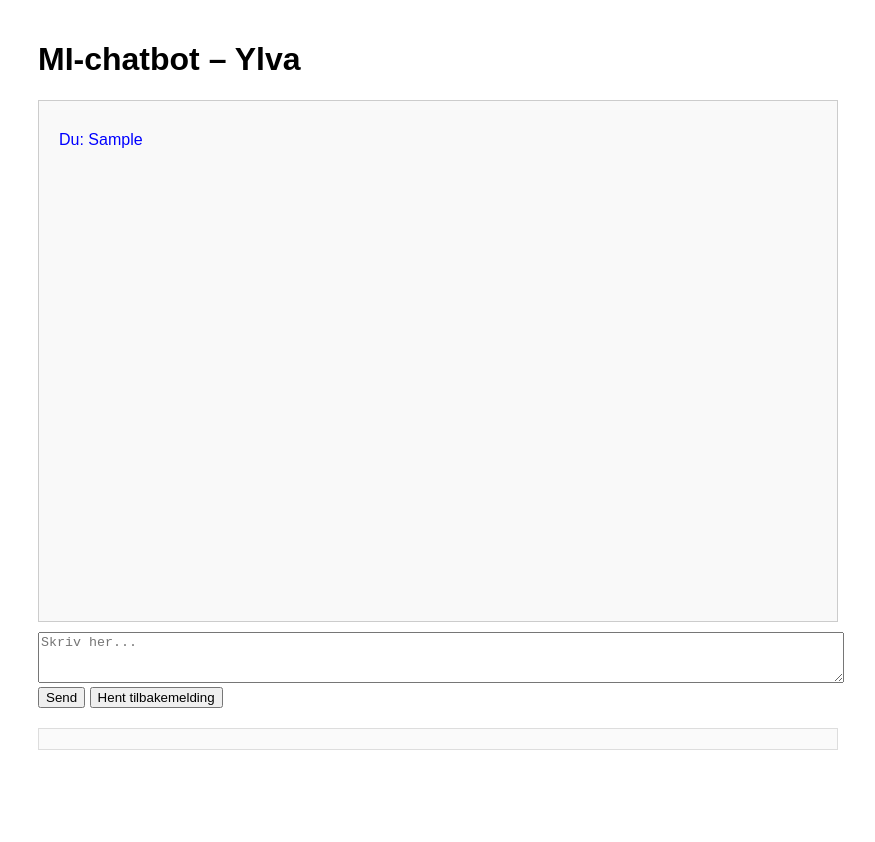
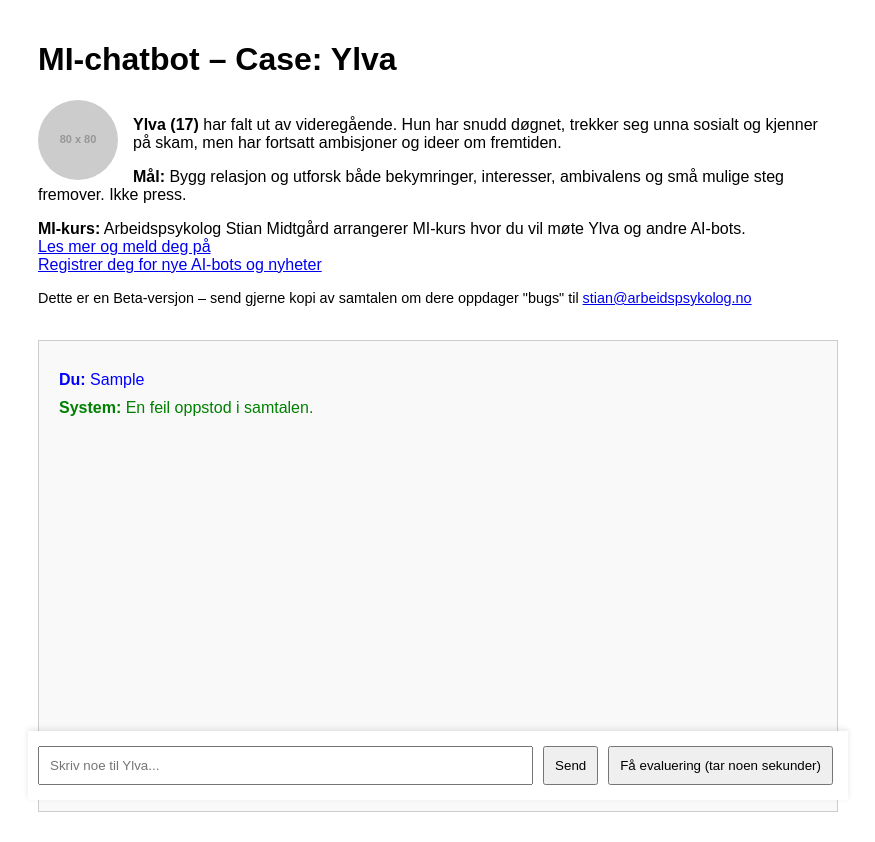
Before and after one commit to StianM1974/MIChatbot-Ylva, a website: page index.html in a window 1280 px wide. Both pictures are taken after typing "Sample" into the empty fields and a click on the button "Send". Shown: the whole page, without its empty margins (202-1077 px from the left). Before the commit the page ends 800 px from the top, so only its background shows below. Drawn offline with Linux system fonts and the light colour scheme; no server answers; placeholder pictures from the web are drawn by us.

Commit message:
Update index.html

```diff
--- a/index.html
+++ b/index.html
@@ -1,65 +1,176 @@
 <!DOCTYPE html>
 <html lang="no">
 <head>
+  <meta name="viewport" content="width=device-width, initial-scale=1.0, maximum-scale=1.0, user-scalable=no">
   <meta charset="UTF-8">
-  <meta name="viewport" content="width=device-width, initial-scale=1.0">
   <title>MI-chatbot – Ylva</title>
   <style>
-    body { font-family: Arial, sans-serif; max-width: 800px; margin: 0 auto; padding: 20px; }
-    #chat { border: 1px solid #ccc; padding: 20px; height: 60vh; overflow-y: auto; background-color: #f9f9f9; margin-bottom: 10px; }
-    .user { color: blue; margin: 10px 0; }
-    .bot { color: green; margin: 10px 0; }
-    #feedback { margin-top: 20px; padding: 10px; border: 1px solid #ddd; background: #fafafa; }
+    body {
+      font-family: Arial, sans-serif;
+      max-width: 800px;
+      margin: 0 auto;
+      padding: 20px;
+    }
+    #chat {
+      border: 1px solid #ccc;
+      padding: 20px;
+      padding-bottom: 100px;
+      height: calc(100vh - 450px);
+      overflow-y: auto;
+      background-color: #f9f9f9;
+      margin-bottom: 10px;
+    }
+    .user {
+      color: blue;
+      margin: 10px 0;
+    }
+    .bot {
+      color: green;
+      margin: 10px 0;
+    }
+    #avatar {
+      float: left;
+      margin-right: 15px;
+      border-radius: 50%;
+      width: 80px;
+      height: 80px;
+    }
+    #instructions {
+      overflow: hidden;
+      margin-bottom: 20px;
+    }
+    #inputContainer {
+      position: fixed;
+      bottom: 0;
+      left: 0;
+      right: 0;
+      margin: 0 auto;
+      width: 100%;
+      max-width: 800px;
+      background: white;
+      padding: 10px;
+      display: flex;
+      justify-content: center;
+      align-items: center;
+      flex-wrap: wrap;
+      box-shadow: 0 -2px 6px rgba(0, 0, 0, 0.1);
+      z-index: 100;
+    }
+    #userInput {
+      flex: 1;
+      padding: 10px;
+      min-width: 200px;
+      margin-right: 5px;
+    }
+    button {
+      padding: 10px;
+      margin: 5px;
+    }
   </style>
 </head>
 <body>
-  <h1>MI-chatbot – Ylva</h1>
+  <h1>MI-chatbot – Case: Ylva</h1>
+  <div id="instructions">
+    <img id="avatar" src="https://placehold.co/80x80" alt="Ylva avatar">
+    <p><strong>Ylva (17)</strong> har falt ut av videregående. Hun har snudd døgnet, trekker seg unna sosialt og kjenner på skam, men har fortsatt ambisjoner og ideer om fremtiden.</p>
+    <p><strong>Mål:</strong> Bygg relasjon og utforsk både bekymringer, interesser, ambivalens og små mulige steg fremover. Ikke press.</p>
+    <p><strong>MI-kurs:</strong> Arbeidspsykolog Stian Midtgård arrangerer MI-kurs hvor du vil møte Ylva og andre AI-bots.<br>
+    <a href="https://www.arbeidspsykolog.no/webinar/" target="_blank">Les mer og meld deg på</a><br>
+    <a href="https://mailchi.mp/arbeidspsykolog.no/f-oppdateringer-om-mi-bots-og-kurs" target="_blank">Registrer deg for nye AI-bots og nyheter</a></p>
+    <p style="font-size: 0.9em;">Dette er en Beta-versjon – send gjerne kopi av samtalen om dere oppdager "bugs" til <a href="mailto:stian@arbeidspsykolog.no">stian@arbeidspsykolog.no</a></p>
+  </div>
+
   <div id="chat"></div>
-  <textarea id="input" rows="3" style="width:100%;" placeholder="Skriv her..."></textarea>
-  <button id="send">Send</button>
-  <button id="getFeedback">Hent tilbakemelding</button>
-  <div id="feedback"></div>
+
+  <div id="inputContainer">
+    <input type="text" id="userInput" placeholder="Skriv noe til Ylva...">
+    <button onclick="sendMessage()">Send</button>
+    <button onclick="getFeedback()">Få evaluering (tar noen sekunder)</button>
+  </div>
 
   <script>
-    const chatBox = document.getElementById("chat");
-    const input = document.getElementById("input");
-    const feedbackBox = document.getElementById("feedback");
+    const chat = document.getElementById("chat");
+    const userInput = document.getElementById("userInput");
+    const feedbackButton = document.querySelector("#inputContainer button:last-of-type");
     let conversation = [];
 
-    function addMessage(role, text) {
-      const div = document.createElement("div");
-      div.className = role;
-      div.textContent = (role === "user" ? "Du: " : "Ylva: ") + text;
-      chatBox.appendChild(div);
-      chatBox.scrollTop = chatBox.scrollHeight;
+    userInput.addEventListener("keypress", function(event) {
+      if (event.key === "Enter") {
+        event.preventDefault();
+        sendMessage();
+      }
+    });
+
+    async function sendMessage() {
+      const userText = userInput.value;
+      if (!userText) return;
+      appendMessage("Du", userText, "user");
+      conversation.push({ role: "user", content: userText });
+      userInput.value = "";
+
+      try {
+        const response = await fetch("/api/chat", {
+          method: "POST",
+          headers: {
+            "Content-Type": "application/json"
+          },
+          body: JSON.stringify({ conversation })
+        });
+
+        const data = await response.json();
+        appendMessage("Ylva", data.reply, "bot");
+        conversation.push({ role: "assistant", content: data.reply });
+      } catch (error) {
+        appendMessage("System", "En feil oppstod i samtalen.", "bot");
+        console.error("Feil fra API:", error);
+      }
     }
 
-    document.getElementById("send").onclick = async () => {
-      const text = input.value.trim();
-      if (!text) return;
-      addMessage("user", text);
-      conversation.push({ role: "user", content: text });
-      input.value = "";
+    async function getFeedback() {
+      const originalText = feedbackButton.innerText;
+      feedbackButton.innerText = "Vurderer samtalen …";
+      feedbackButton.disabled = true;
 
-      const res = await fetch("/api/chat", {
-        method: "POST",
-        headers: { "Content-Type": "application/json" },
-        body: JSON.stringify({ conversation })
+      try {
+        const response = await fetch("/api/feedback", {
+          method: "POST",
+          headers: {
+            "Content-Type": "application/json"
+          },
+          body: JSON.stringify({ conversation: conversation })
+        });
+
+        const data = await response.json();
+        appendMessage("Ylva (tilbakemelding)", data.reply, "bot");
+      } catch (error) {
+        appendMessage("System", "En feil oppstod under tilbakemeldingen.", "bot");
+        console.error("Feil fra API:", error);
+      } finally {
+        feedbackButton.innerText = originalText;
+        feedbackButton.disabled = false;
+      }
+    }
+
+    function appendMessage(sender, text, cssClass) {
+      const message = document.createElement("div");
+      message.className = cssClass;
+      message.innerHTML = `<strong>${sender}:</strong> ${text}`;
+      chat.appendChild(message);
+      requestAnimationFrame(() => {
+        chat.scrollTop = chat.scrollHeight;
       });
-      const data = await res.json();
-      addMessage("bot", data.reply);
-      conversation.push({ role: "assistant", content: data.reply });
+    }
+
+    const resizeChat = () => {
+      const vh = window.innerHeight * 0.01;
+      document.documentElement.style.setProperty('--vh', `${vh}px`);
+      const chatBox = document.getElementById("chat");
+      chatBox.style.height = `calc(var(--vh, 1vh) * 100 - 450px)`;
     };
 
-    document.getElementById("getFeedback").onclick = async () => {
-      const res = await fetch("/api/feedback", {
-        method: "POST",
-        headers: { "Content-Type": "application/json" },
-        body: JSON.stringify({ conversation })
-      });
-      const data = await res.json();
-      feedbackBox.textContent = "Tilbakemelding: " + data.reply;
-    };
+    window.addEventListener("resize", resizeChat);
+    window.addEventListener("orientationchange", resizeChat);
+    window.addEventListener("load", resizeChat);
   </script>
 </body>
 </html>
```
